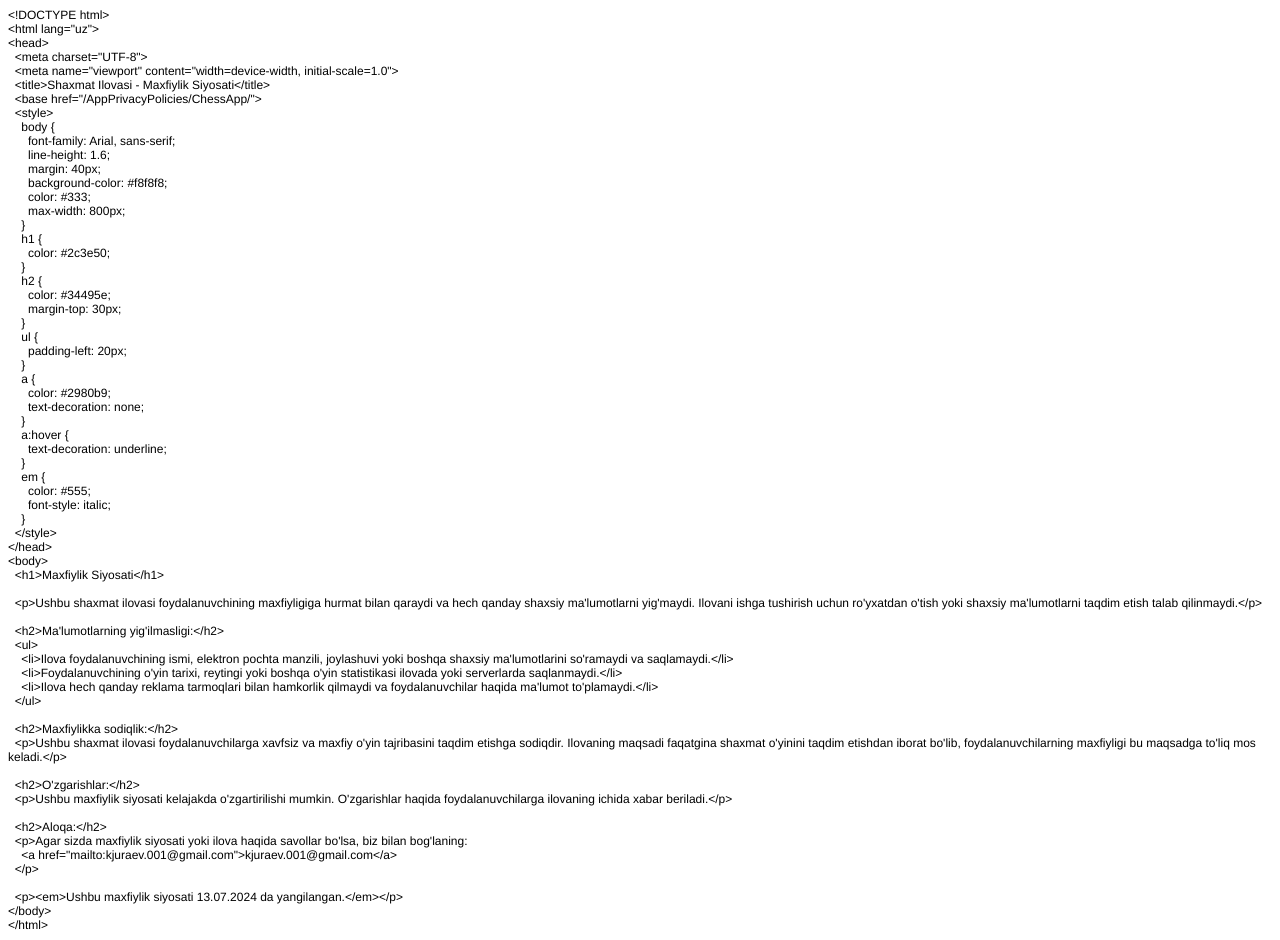
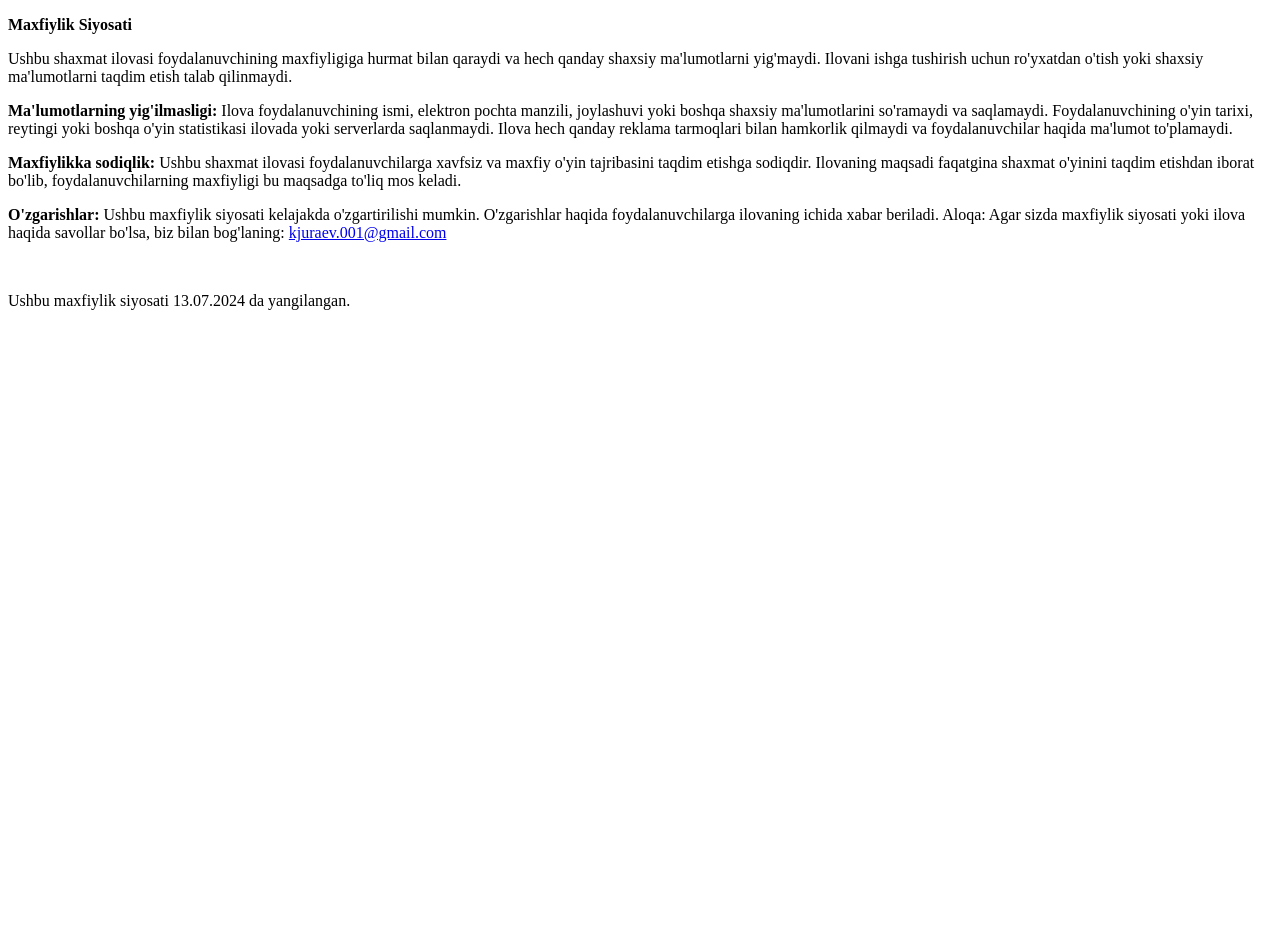
Before and after one commit to Khudoyshukur/AppPrivacyPolicies, a plain HTML site: page ChessApp/index.html in a window 1280 px wide. After the commit the page ends 800 px from the top, so only its background shows below. Drawn offline with Linux system fonts and the light colour scheme.

Commit message:
Update Chess App Policies

```diff
--- a/ChessApp/index.html
+++ b/ChessApp/index.html
@@ -1,81 +1,19 @@
 <!DOCTYPE html PUBLIC "-//W3C//DTD HTML 4.01//EN" "http://www.w3.org/TR/html4/strict.dtd">
-<html>
+<html lang="uz">
 <head>
   <meta http-equiv="Content-Type" content="text/html; charset=utf-8">
-  <meta http-equiv="Content-Style-Type" content="text/css">
-  <title></title>
+  <title>Maxfiylik Siyosati</title>
   <meta name="Generator" content="Cocoa HTML Writer">
   <meta name="CocoaVersion" content="2487.7">
-  <style type="text/css">
-    p.p1 {margin: 0.0px 0.0px 0.0px 0.0px; font: 12.0px Helvetica}
-    p.p2 {margin: 0.0px 0.0px 0.0px 0.0px; font: 12.0px Helvetica; min-height: 14.0px}
-  </style>
+
 </head>
 <body>
-<p class="p1">&lt;!DOCTYPE html&gt;</p>
-<p class="p1">&lt;html lang="uz"&gt;</p>
-<p class="p1">&lt;head&gt;</p>
-<p class="p1"><span class="Apple-converted-space">  </span>&lt;meta charset="UTF-8"&gt;</p>
-<p class="p1"><span class="Apple-converted-space">  </span>&lt;meta name="viewport" content="width=device-width, initial-scale=1.0"&gt;</p>
-<p class="p1"><span class="Apple-converted-space">  </span>&lt;title&gt;Shaxmat Ilovasi - Maxfiylik Siyosati&lt;/title&gt;</p>
-<p class="p1"><span class="Apple-converted-space">  </span>&lt;base href="/AppPrivacyPolicies/ChessApp/"&gt;</p>
-<p class="p1"><span class="Apple-converted-space">  </span>&lt;style&gt;</p>
-<p class="p1"><span class="Apple-converted-space">    </span>body {</p>
-<p class="p1"><span class="Apple-converted-space">      </span>font-family: Arial, sans-serif;</p>
-<p class="p1"><span class="Apple-converted-space">      </span>line-height: 1.6;</p>
-<p class="p1"><span class="Apple-converted-space">      </span>margin: 40px;</p>
-<p class="p1"><span class="Apple-converted-space">      </span>background-color: #f8f8f8;</p>
-<p class="p1"><span class="Apple-converted-space">      </span>color: #333;</p>
-<p class="p1"><span class="Apple-converted-space">      </span>max-width: 800px;</p>
-<p class="p1"><span class="Apple-converted-space">    </span>}</p>
-<p class="p1"><span class="Apple-converted-space">    </span>h1 {</p>
-<p class="p1"><span class="Apple-converted-space">      </span>color: #2c3e50;</p>
-<p class="p1"><span class="Apple-converted-space">    </span>}</p>
-<p class="p1"><span class="Apple-converted-space">    </span>h2 {</p>
-<p class="p1"><span class="Apple-converted-space">      </span>color: #34495e;</p>
-<p class="p1"><span class="Apple-converted-space">      </span>margin-top: 30px;</p>
-<p class="p1"><span class="Apple-converted-space">    </span>}</p>
-<p class="p1"><span class="Apple-converted-space">    </span>ul {</p>
-<p class="p1"><span class="Apple-converted-space">      </span>padding-left: 20px;</p>
-<p class="p1"><span class="Apple-converted-space">    </span>}</p>
-<p class="p1"><span class="Apple-converted-space">    </span>a {</p>
-<p class="p1"><span class="Apple-converted-space">      </span>color: #2980b9;</p>
-<p class="p1"><span class="Apple-converted-space">      </span>text-decoration: none;</p>
-<p class="p1"><span class="Apple-converted-space">    </span>}</p>
-<p class="p1"><span class="Apple-converted-space">    </span>a:hover {</p>
-<p class="p1"><span class="Apple-converted-space">      </span>text-decoration: underline;</p>
-<p class="p1"><span class="Apple-converted-space">    </span>}</p>
-<p class="p1"><span class="Apple-converted-space">    </span>em {</p>
-<p class="p1"><span class="Apple-converted-space">      </span>color: #555;</p>
-<p class="p1"><span class="Apple-converted-space">      </span>font-style: italic;</p>
-<p class="p1"><span class="Apple-converted-space">    </span>}</p>
-<p class="p1"><span class="Apple-converted-space">  </span>&lt;/style&gt;</p>
-<p class="p1">&lt;/head&gt;</p>
-<p class="p1">&lt;body&gt;</p>
-<p class="p1"><span class="Apple-converted-space">  </span>&lt;h1&gt;Maxfiylik Siyosati&lt;/h1&gt;</p>
-<p class="p2"><br></p>
-<p class="p1"><span class="Apple-converted-space">  </span>&lt;p&gt;Ushbu shaxmat ilovasi foydalanuvchining maxfiyligiga hurmat bilan qaraydi va hech qanday shaxsiy ma'lumotlarni yig'maydi. Ilovani ishga tushirish uchun ro'yxatdan o'tish yoki shaxsiy ma'lumotlarni taqdim etish talab qilinmaydi.&lt;/p&gt;</p>
-<p class="p2"><br></p>
-<p class="p1"><span class="Apple-converted-space">  </span>&lt;h2&gt;Ma'lumotlarning yig'ilmasligi:&lt;/h2&gt;</p>
-<p class="p1"><span class="Apple-converted-space">  </span>&lt;ul&gt;</p>
-<p class="p1"><span class="Apple-converted-space">    </span>&lt;li&gt;Ilova foydalanuvchining ismi, elektron pochta manzili, joylashuvi yoki boshqa shaxsiy ma'lumotlarini so'ramaydi va saqlamaydi.&lt;/li&gt;</p>
-<p class="p1"><span class="Apple-converted-space">    </span>&lt;li&gt;Foydalanuvchining o'yin tarixi, reytingi yoki boshqa o'yin statistikasi ilovada yoki serverlarda saqlanmaydi.&lt;/li&gt;</p>
-<p class="p1"><span class="Apple-converted-space">    </span>&lt;li&gt;Ilova hech qanday reklama tarmoqlari bilan hamkorlik qilmaydi va foydalanuvchilar haqida ma'lumot to'plamaydi.&lt;/li&gt;</p>
-<p class="p1"><span class="Apple-converted-space">  </span>&lt;/ul&gt;</p>
-<p class="p2"><br></p>
-<p class="p1"><span class="Apple-converted-space">  </span>&lt;h2&gt;Maxfiylikka sodiqlik:&lt;/h2&gt;</p>
-<p class="p1"><span class="Apple-converted-space">  </span>&lt;p&gt;Ushbu shaxmat ilovasi foydalanuvchilarga xavfsiz va maxfiy o'yin tajribasini taqdim etishga sodiqdir. Ilovaning maqsadi faqatgina shaxmat o'yinini taqdim etishdan iborat bo'lib, foydalanuvchilarning maxfiyligi bu maqsadga to'liq mos keladi.&lt;/p&gt;</p>
-<p class="p2"><br></p>
-<p class="p1"><span class="Apple-converted-space">  </span>&lt;h2&gt;O'zgarishlar:&lt;/h2&gt;</p>
-<p class="p1"><span class="Apple-converted-space">  </span>&lt;p&gt;Ushbu maxfiylik siyosati kelajakda o'zgartirilishi mumkin. O'zgarishlar haqida foydalanuvchilarga ilovaning ichida xabar beriladi.&lt;/p&gt;</p>
-<p class="p2"><br></p>
-<p class="p1"><span class="Apple-converted-space">  </span>&lt;h2&gt;Aloqa:&lt;/h2&gt;</p>
-<p class="p1"><span class="Apple-converted-space">  </span>&lt;p&gt;Agar sizda maxfiylik siyosati yoki ilova haqida savollar bo'lsa, biz bilan bog'laning:<span class="Apple-converted-space"> </span></p>
-<p class="p1"><span class="Apple-converted-space">    </span>&lt;a href="mailto:kjuraev.001@gmail.com"&gt;kjuraev.001@gmail.com&lt;/a&gt;</p>
-<p class="p1"><span class="Apple-converted-space">  </span>&lt;/p&gt;</p>
-<p class="p2"><br></p>
-<p class="p1"><span class="Apple-converted-space">  </span>&lt;p&gt;&lt;em&gt;Ushbu maxfiylik siyosati 13.07.2024 da yangilangan.&lt;/em&gt;&lt;/p&gt;</p>
-<p class="p1">&lt;/body&gt;</p>
-<p class="p1">&lt;/html&gt;</p>
+<p><strong>Maxfiylik Siyosati</strong></p>
+<p>Ushbu shaxmat ilovasi foydalanuvchining maxfiyligiga hurmat bilan qaraydi va hech qanday shaxsiy ma'lumotlarni yig'maydi. Ilovani ishga tushirish uchun ro'yxatdan o'tish yoki shaxsiy ma'lumotlarni taqdim etish talab qilinmaydi.</p>
+<p><strong>Ma'lumotlarning yig'ilmasligi:</strong> Ilova foydalanuvchining ismi, elektron pochta manzili, joylashuvi yoki boshqa shaxsiy ma'lumotlarini so'ramaydi va saqlamaydi. Foydalanuvchining o'yin tarixi, reytingi yoki boshqa o'yin statistikasi ilovada yoki serverlarda saqlanmaydi. Ilova hech qanday reklama tarmoqlari bilan hamkorlik qilmaydi va foydalanuvchilar haqida ma'lumot to'plamaydi.</p>
+<p><strong>Maxfiylikka sodiqlik:</strong> Ushbu shaxmat ilovasi foydalanuvchilarga xavfsiz va maxfiy o'yin tajribasini taqdim etishga sodiqdir. Ilovaning maqsadi faqatgina shaxmat o'yinini taqdim etishdan iborat bo'lib, foydalanuvchilarning maxfiyligi bu maqsadga to'liq mos keladi.</p>
+<p><strong>O'zgarishlar:</strong> Ushbu maxfiylik siyosati kelajakda o'zgartirilishi mumkin. O'zgarishlar haqida foydalanuvchilarga ilovaning ichida xabar beriladi. Aloqa: Agar sizda maxfiylik siyosati yoki ilova haqida savollar bo'lsa, biz bilan bog'laning: <a href="mailto:kjuraev.001@gmail.com">kjuraev.001@gmail.com </a></p>
+<p>&nbsp;</p>
+<p>Ushbu maxfiylik siyosati 13.07.2024 da yangilangan.</p>
 </body>
 </html>
```
Also changed, not shown: 1 other file.
